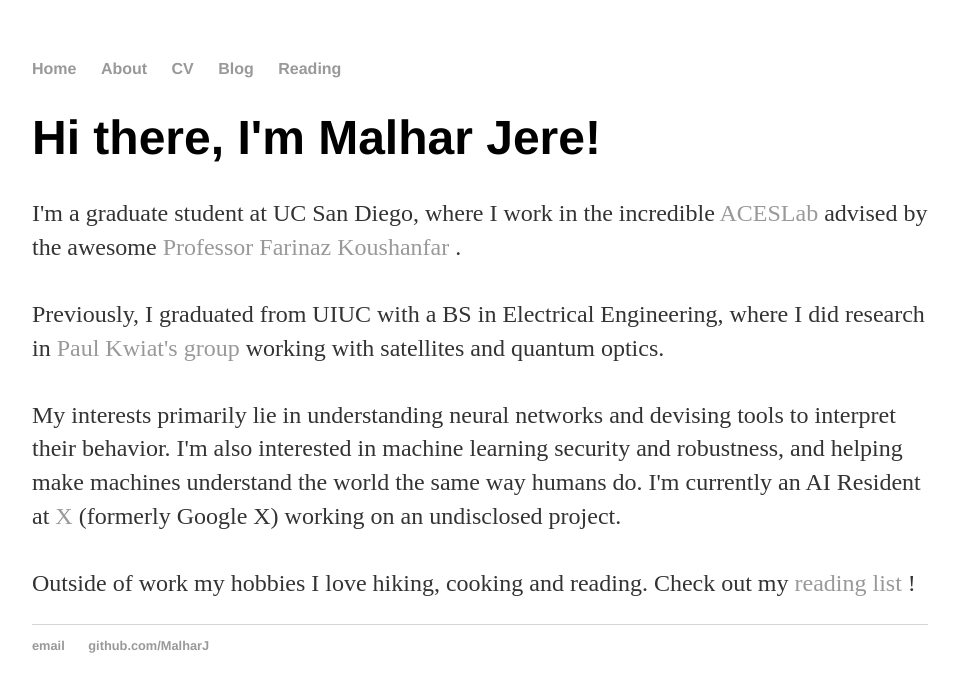
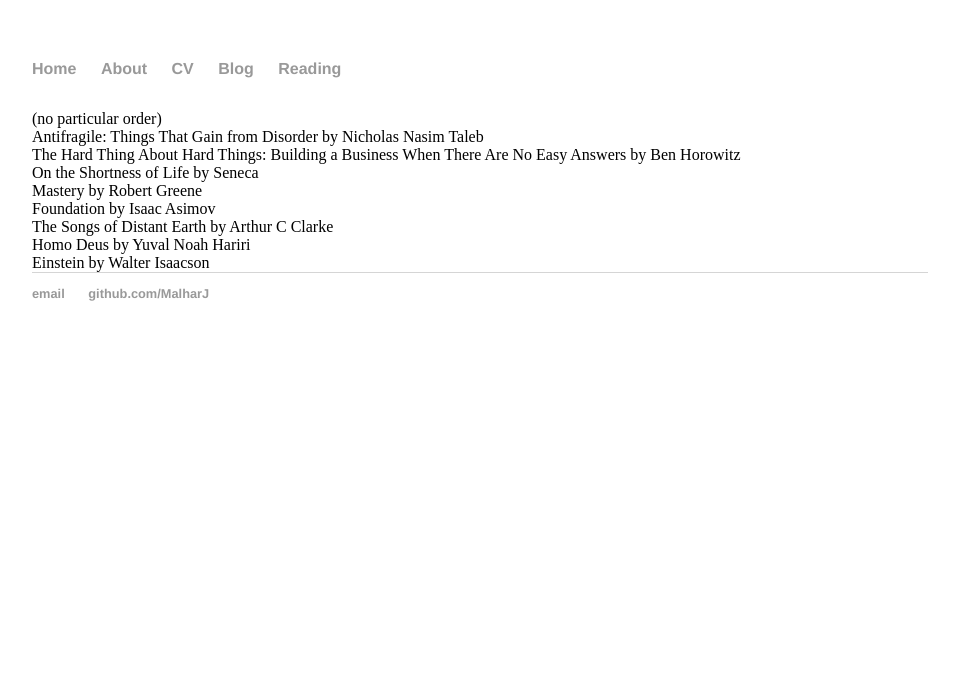
Before and after one commit to MalharJ/MalharJ.github.io, a Jekyll site: the page built from book_reviews/index.html, in a window 1280 px wide. Shown: the top 692 px of the page, without its empty margins (160-1119 px from the left). Built offline with Jekyll 4.4.1, drawn with Linux system fonts in a browser that asks for light colours.

Commit message:
Update index.html

```diff
--- a/book_reviews/index.html
+++ b/book_reviews/index.html
@@ -5,20 +5,25 @@ layout: default
 <p class="meta">{{ page.date | date_to_string }}</p>
 
 <div class="blurb">
-	<h1>Hi there, I'm Malhar Jere!</h1>
 
-	<p>I'm a graduate student at UC San Diego, where I work in the incredible <a href="http://aceslab.org/">ACESLab</a> advised by the awesome <a href="https://farinaz.eng.ucsd.edu/home"> Professor Farinaz Koushanfar </a>.
+	(no particular order)
 
-	<br><br>
+	<br>
 
-	Previously, I graduated from UIUC with a BS in Electrical Engineering, where I did research in <a href="http://research.physics.illinois.edu/QI/Photonics/"> Paul Kwiat's group</a> working with satellites and quantum optics.
-
-	<br><br>
-
-	My interests primarily lie in understanding neural networks and devising tools to interpret their behavior. I'm also interested in machine learning security and robustness, and helping make machines understand the world the same way humans do. I'm currently an AI Resident at <a href="https://x.company/"> X </a> (formerly Google X) working on an undisclosed project.
-
-	<br><br>
-
-	Outside of work my hobbies I love hiking, cooking and reading. Check out my <a href="/book_reviews"> reading list </a>!
+	Antifragile: Things That Gain from Disorder by Nicholas Nasim Taleb
+	<br>
+	The Hard Thing About Hard Things: Building a Business When There Are No Easy Answers by Ben Horowitz
+	<br>
+	On the Shortness of Life by Seneca
+	<br>
+	Mastery by Robert Greene
+	<br>
+	Foundation by Isaac Asimov
+	<br>
+	The Songs of Distant Earth by Arthur C Clarke
+	<br>
+	Homo Deus by Yuval Noah Hariri
+	<br>
+	Einstein by Walter Isaacson
 
 </div><!-- /.blurb -->
```
